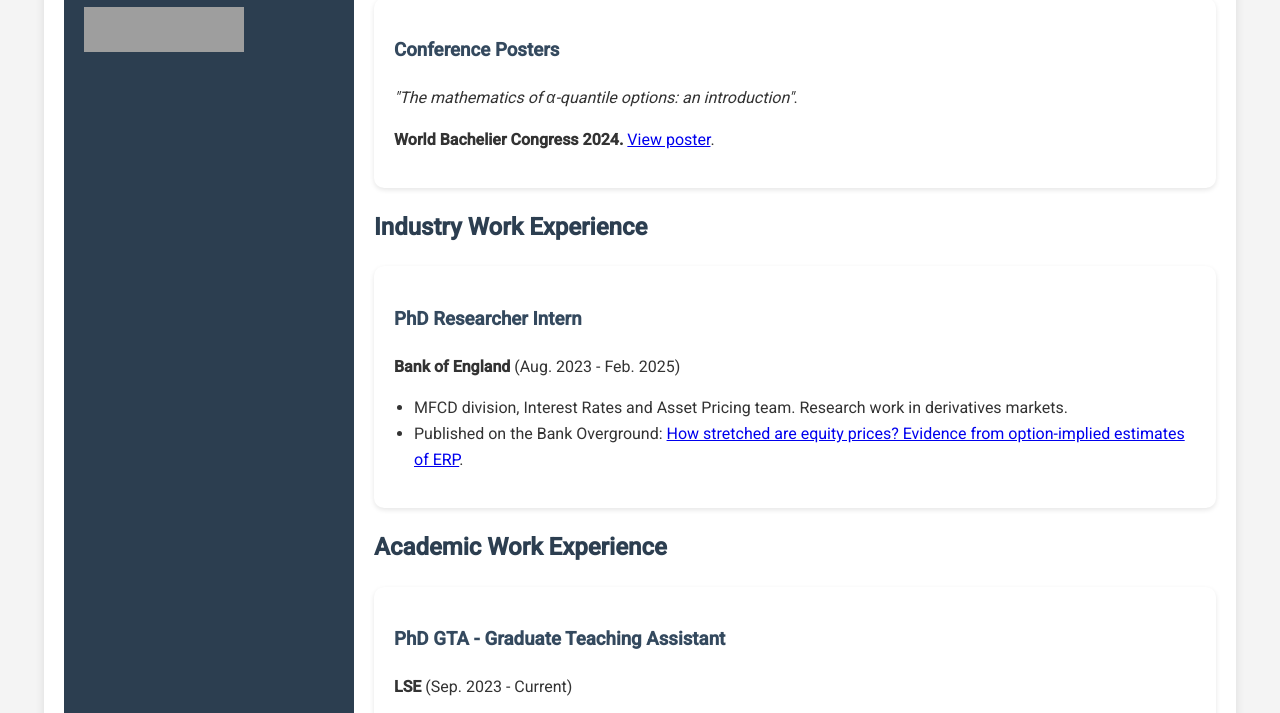
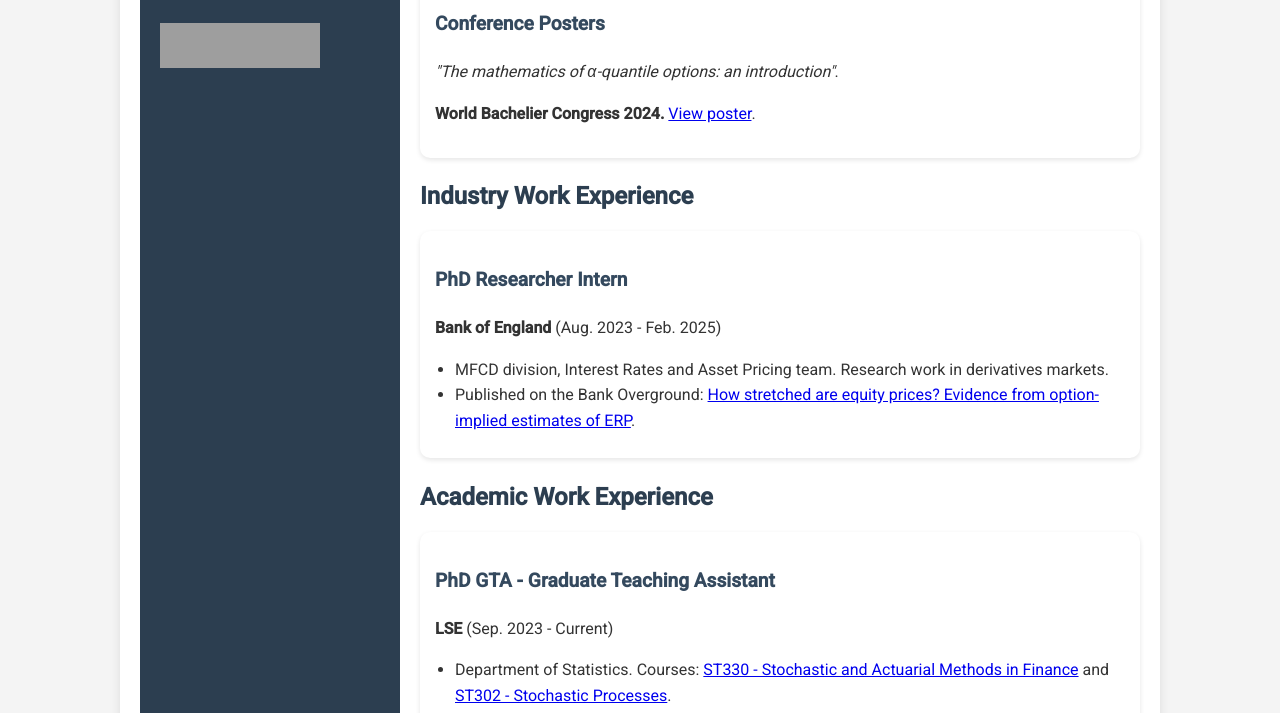
Before and after one commit to pitspa/pitspa.github.io, a plain HTML site: page index.html in a window 1280 px wide. Shown: the part 528-1241 px from the top of the page. Drawn offline with Linux system fonts and the light colour scheme; grey boxes are pictures that could not be loaded.

Commit message:
Update styles.css

```diff
--- a/styles.css
+++ b/styles.css
@@ -14,7 +14,7 @@ body {
 
 .container {
     display: flex;
-    max-width: 1200px;
+    max-width: 1000px; /* Reduced max-width for a more compact layout */
     width: 90%;
     margin: 20px auto;
     padding: 20px;
@@ -24,7 +24,7 @@ body {
 }
 
 .sidebar {
-    width: 250px;
+    width: 220px; /* Slightly narrower sidebar */
     background-color: #2c3e50;
     color: #fff;
     padding: 20px;
@@ -62,24 +62,27 @@ body {
 
 .card {
     background-color: #fff;
-    padding: 20px;
-    margin-bottom: 20px;
+    padding: 15px; /* Reduced padding for a more compact look */
+    margin-bottom: 15px; /* Reduced margin between cards */
     border-radius: 10px;
     box-shadow: 0 2px 5px rgba(0, 0, 0, 0.1);
 }
 
 h2 {
     color: #2c3e50;
-    margin-bottom: 20px;
+    margin-bottom: 15px; /* Reduced margin */
+    font-size: 1.5em; /* Slightly smaller heading */
 }
 
 h3 {
     color: #34495e;
+    font-size: 1.2em; /* Slightly smaller subheading */
 }
 
 ul {
     list-style-type: disc;
     padding-left: 20px;
+    margin: 10px 0; /* Reduced margin for lists */
 }
 
 /* Responsive Design */
```
